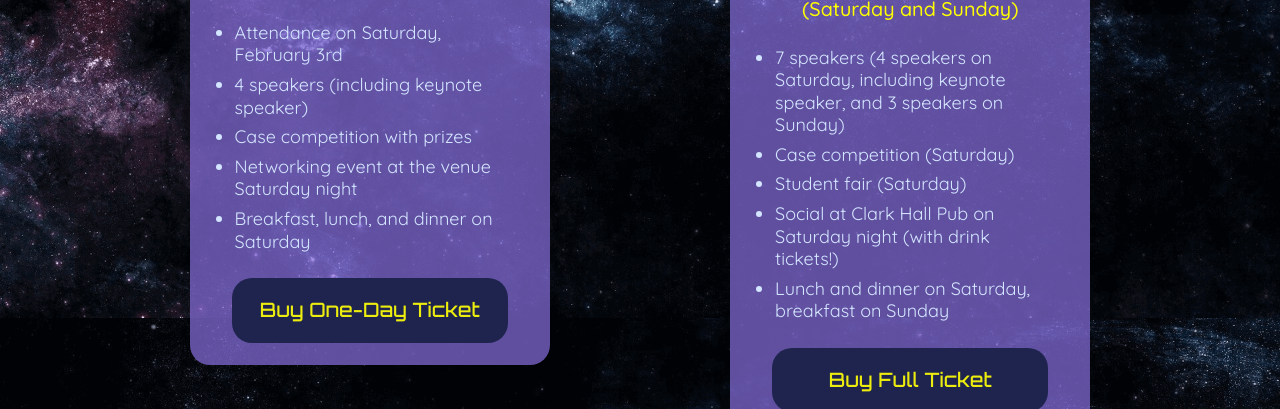
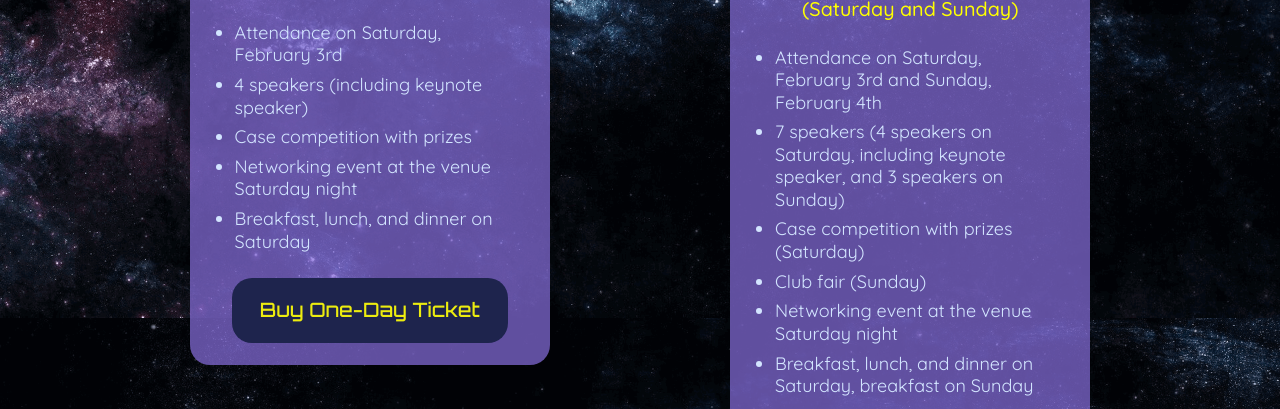
Before and after one commit to QSC/qsc-website-2024, an Astro site: page /tickets in a window 1280 px wide. Shown: the part 543-952 px from the top of the page. Built offline with nearby package versions, Linux system fonts and the light colour scheme; Astro itself is replaced by a stand-in of ours.

Commit message:
fixed two day ticket desc

```diff
--- a/src/pages/tickets.astro
+++ b/src/pages/tickets.astro
@@ -37,11 +37,12 @@ import "../styles/main.scss";
                                 <p class={Tickets.price}>$75<span class="orange">*</span></p>
                                 <p class={Tickets.date}>Both February 3rd and 4th (Saturday and Sunday)</p>
                                 <ul>
+                                    <li>Attendance on Saturday, February 3rd and Sunday, February 4th</li>
                                     <li>7 speakers (4 speakers on Saturday, including keynote speaker, and 3 speakers on Sunday)</li>
-                                    <li>Case competition (Saturday)</li>
-                                    <li>Student fair (Saturday)</li>
-                                    <li>Social at Clark Hall Pub on Saturday night (with drink tickets!)</li>
-                                    <li>Lunch and dinner on Saturday, breakfast on Sunday</li>
+                                    <li>Case competition with prizes (Saturday)</li>
+                                    <li>Club fair (Sunday)</li>
+                                    <li>Networking event at the venue Saturday night</li>
+                                    <li>Breakfast, lunch, and dinner on Saturday, breakfast on Sunday</li>
                                 </ul>
                                 <a class={Tickets.ticketButton} href="https://www.engsoc.queensu.ca/product/queens-space-conference-delegate-ticket-two-days/" target="_blank">Buy Full Ticket</a>
                             </div>
```
